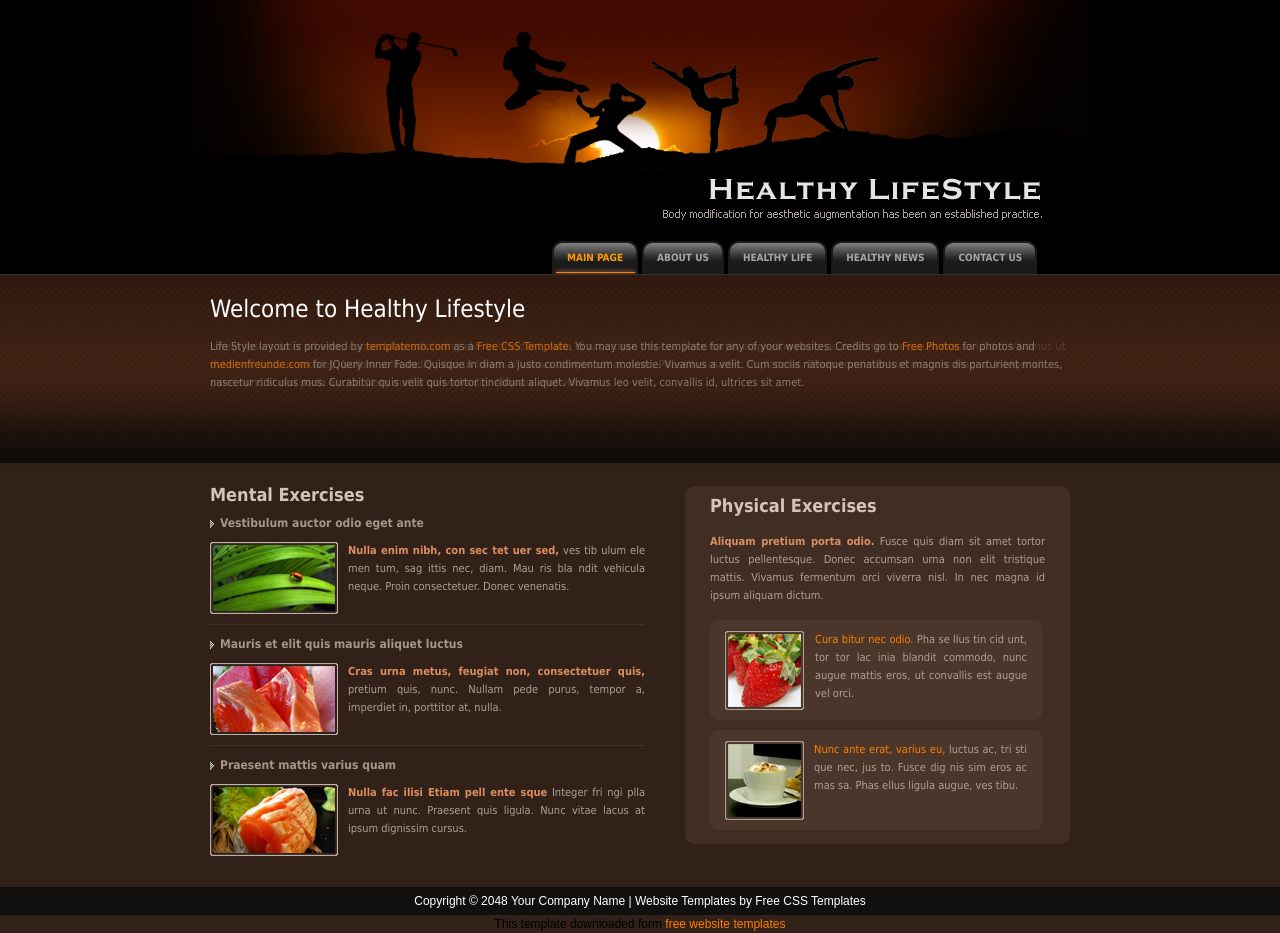
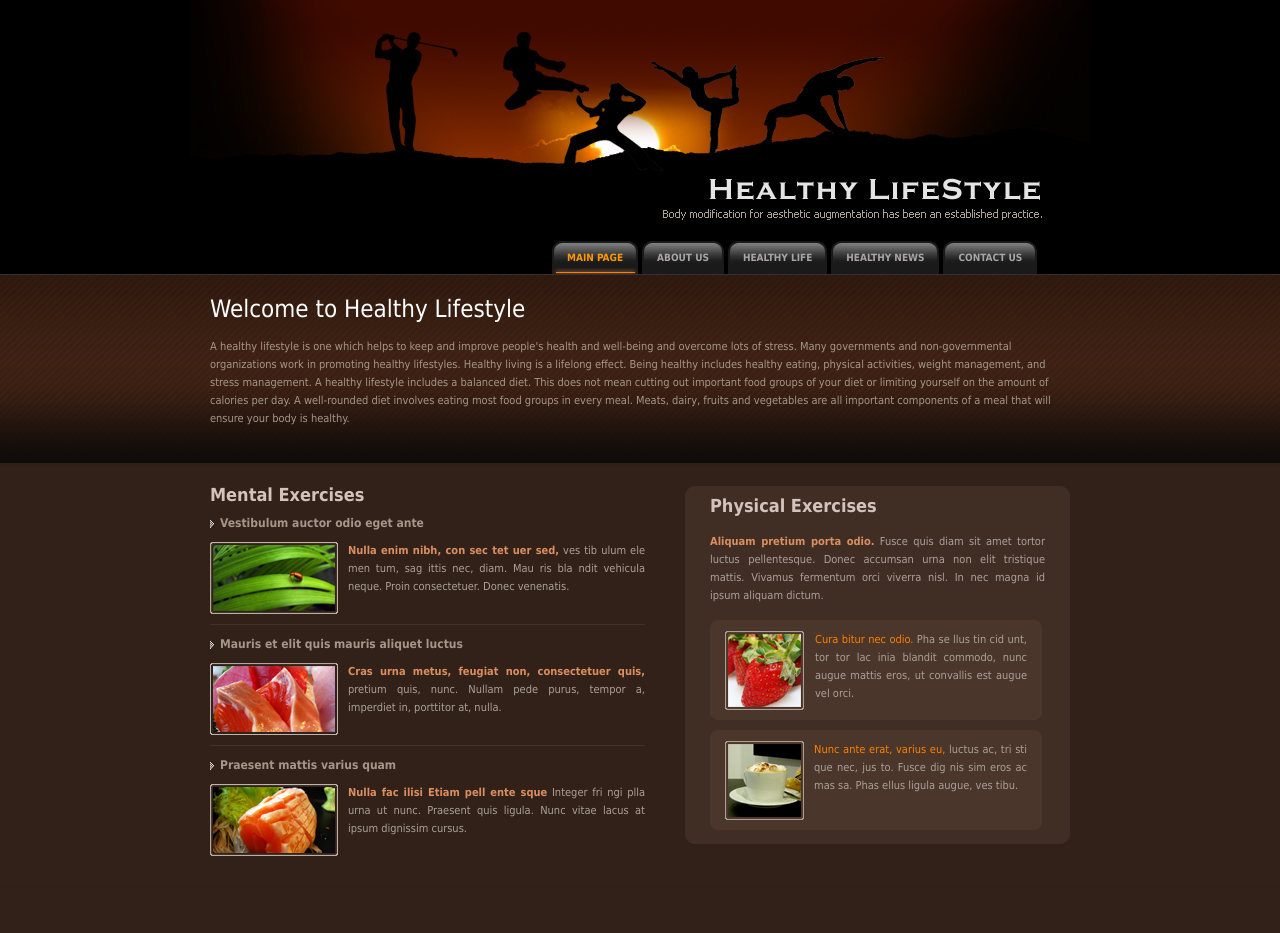
Before and after one commit to vignesh0258/lifestyle, a plain HTML site: page index.html in a window 1280 px wide. After the commit the page ends 887 px from the top, so only its background shows below. Drawn offline with Linux system fonts and the light colour scheme.

Commit message:
Update index.html

```diff
--- a/index.html
+++ b/index.html
@@ -42,11 +42,11 @@
         	<div class="templatemo_news">
             	<h1>Welcome to Healthy Lifestyle</h1>
                 <div class="templatemo_fade">
-                <p>
-Life Style layout is provided by <a href="http://www.templatemo.com/page/1" target="_parent">templatemo.com</a> as a <a href="http://www.templatemo.com" target="_parent">Free CSS Template</a>. You may use this template for any of your websites.
-Credits go to <a href="http://www.photovaco.com" target="_blank">Free Photos</a> for photos and <a href="http://medienfreunde.com/lab/innerfade/" target="_blank">medienfreunde.com</a> for JQuery Inner Fade. Quisque in diam a justo condimentum molestie. Vivamus a velit. Cum sociis natoque penatibus et magnis dis parturient montes, nascetur ridiculus mus. Curabitur quis velit quis tortor tincidunt aliquet. Vivamus leo velit, convallis id, ultrices sit amet.</p>
-				<p>Lorem ipsum dolor sit ame, consectetur adipiscing elit. In tincidunt, nulla id accumsan ultrices, justo turpis adipiscing nunc, ac pellentesque ipsum massa id dui. Vivamus ut dui ut mi lobortis sodales. Nullam sollicitudin justo ut lorem. Vivamus tempor est ac nunc. Phasellus mattis. Ut placerat. Etiam condimentum posuere magna. Integer sit amet nunc at nisi porta auctor. Nam mattis convallis dui. Aliquam erat volutpat.</p>
-                <p>Proin quis erat. Nam suscipit dui non ante. Donec sed nulla. Donec sed felis sit amet nunc accumsan mattis. Sed consequat, odio eu adipiscing varius, felis arcu mattis ante, ut viverra sapien massa nec ante. Sed ut metus eget nibh lobortis luctus. Praesent auctor. Nulla facilisi.Etiam pellentesque. Integer fringilla urna ut nunc. Praesent quis ligula. Nunc vitae lacus at ipsum dignissim cursus. Cras tincidunt.</p>
+                        <p>
+                            A healthy lifestyle is one which helps to keep and improve people's health and well-being and overcome lots of stress. Many governments and non-governmental organizations work in promoting healthy lifestyles. Healthy living is a lifelong effect. Being healthy includes healthy eating, physical activities, weight management, and stress management.
+
+A healthy lifestyle includes a balanced diet. This does not mean cutting out important food groups of your diet or limiting yourself on the amount of calories per day. A well-rounded diet involves eating most food groups in every meal. Meats, dairy, fruits and vegetables are all important components of a meal that will ensure your body is healthy.
+                        </p>
                 </div><!-- End Of Fade -->
             </div><!-- End Of News -->
         </div><!-- End Of container -->
@@ -108,9 +108,3 @@ Credits go to <a href="http://www.photovaco.com" target="_blank">Free Photos</a>
             </div><!-- End Of Content -->
         </div><!-- End Of Container -->
     </div><!-- End Of Middle 2 -->
-    <div id="templatemo_footer">
-    	Copyright © 2048 <a href="#">Your Company Name</a> | <a href="http://www.iwebsitetemplate.com" target="_parent">Website Templates</a> by <a title="CSS Templates" href="http://www.templatemo.com" target="_parent">Free CSS Templates</a>
-    </div>
-<!--  FREE CSS TEMPLATES BY TemplateMo.com  -->
-<div align=center>This template  downloaded form <a href='http://all-free-download.com/free-website-templates/'>free website templates</a></div></body>
-</html>
```
